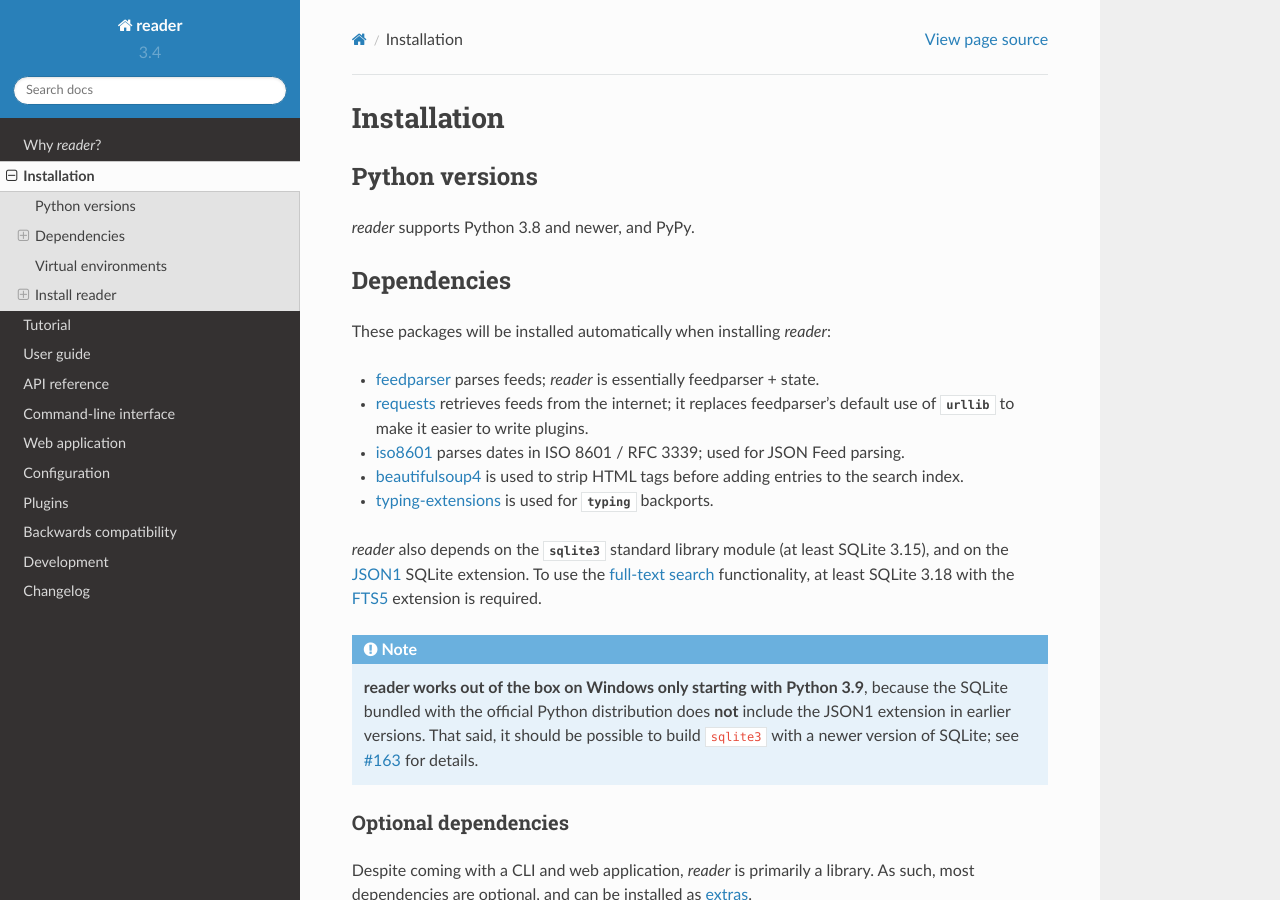
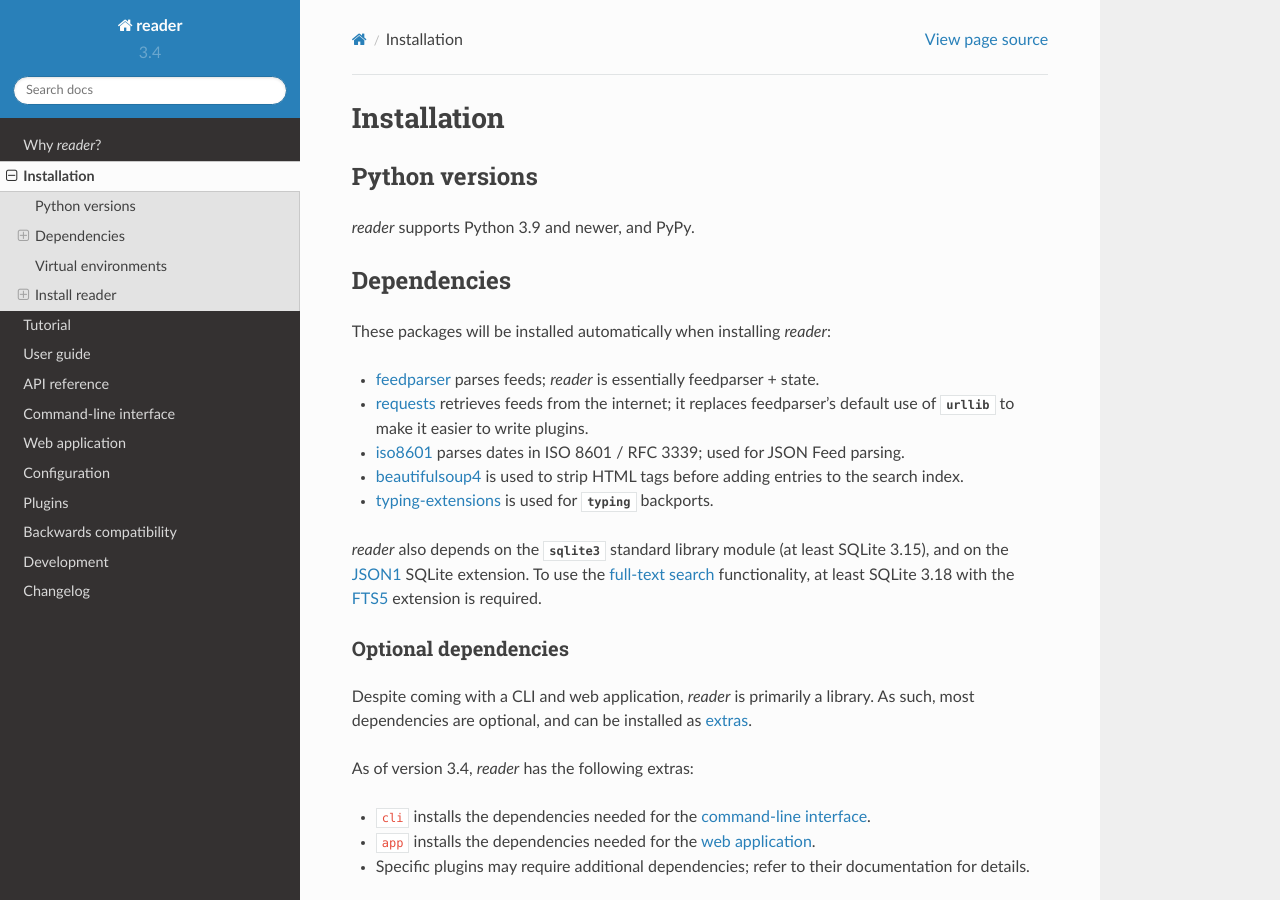
Before and after one commit to Alcides1123/reader, a Sphinx documentation site: the page built from docs/install.rst, in a window 1280 px wide and 900 px high. Built offline with Sphinx 7.4.7 and the Read the Docs theme 2.0.0, drawn with Linux system fonts in a browser that asks for light colours.

Commit message:
Drop Python 3.8 support (from setup.cfg and docs).
For #298.

```diff
--- a/CHANGES.rst
+++ b/CHANGES.rst
@@ -10,6 +10,8 @@ Version 3.4
 -----------
 
 Unreleased
+
+* Drop Python 3.8 support. (:issue:`298`)
 
 * Fix ``preview_feed_list`` plugin,
   broken by `3.3 <Version 3.3_>`_ parser refactoring.
--- a/docs/conf.py
+++ b/docs/conf.py
@@ -1,8 +1,10 @@
 import os
+import re
 import sys
 import unittest.mock
 
 import packaging.version
+from setuptools.config.setupcfg import read_configuration
 
 sys.path.insert(0, os.path.abspath('../src'))
 
@@ -67,7 +69,17 @@ autodoc_member_order = 'bysource'
 autodoc_typehints = 'none'
 
 
-rst_prolog = ""
+setup_cfg = read_configuration('../setup.cfg')
+python_requires = str(setup_cfg['options']['python_requires'])
+min_python = re.match("^>=(\d+\.\d+)$", python_requires).group(1)
+
+
+rst_prolog = f"""
+
+.. |min_python| replace:: {min_python}
+
+
+"""
 
 
 GOOGLE_SITE_VERIFICATION = os.environ.get('GOOGLE_SITE_VERIFICATION')
--- a/docs/index.rst
+++ b/docs/index.rst
@@ -74,7 +74,7 @@ Project information
 its documentation lives at `Read the Docs`_,
 the code on `GitHub`_,
 and the latest release on `PyPI`_.
-It is rigorously tested on Python 3.8+ and PyPy.
+It is rigorously tested on Python |min_python|\+ and PyPy.
 
 
 .. _Read the Docs: https://reader.readthedocs.io/
--- a/docs/install.rst
+++ b/docs/install.rst
@@ -5,7 +5,7 @@ Installation
 Python versions
 ---------------
 
-*reader* supports Python 3.8 and newer, and PyPy.
+*reader* supports Python |min_python| and newer, and PyPy.
 
 
 Dependencies
@@ -26,15 +26,6 @@ These packages will be installed automatically when installing *reader*:
 (at least SQLite 3.15), and on the `JSON1`_ SQLite extension.
 To use the :ref:`full-text search <fts>` functionality,
 at least SQLite 3.18 with the `FTS5`_ extension is required.
-
-.. note::
-
-    **reader works out of the box on Windows only starting with Python 3.9**,
-    because the SQLite bundled with the official Python distribution
-    does **not** include the JSON1 extension in earlier versions.
-    That said, it should be possible to build ``sqlite3``
-    with a newer version of SQLite;
-    see :issue:`163` for details.
 
 
 .. _optional dependencies:
--- a/setup.cfg
+++ b/setup.cfg
@@ -23,7 +23,6 @@ classifiers =
     Programming Language :: Python
     Programming Language :: Python :: 3
     Programming Language :: Python :: 3 :: Only
-    Programming Language :: Python :: 3.8
     Programming Language :: Python :: 3.9
     Programming Language :: Python :: 3.10
     Programming Language :: Python :: 3.11
@@ -43,7 +42,7 @@ keywords = atom, cdf, feed, rdf, rss, json feed, web feed, podcast, feed reader,
 packages = find_namespace:
 package_dir = = src
 include_package_data = true
-python_requires = >=3.8
+python_requires = >=3.9
 
 install_requires =
     typing-extensions>=4
@@ -134,6 +133,8 @@ docs =
     sphinx-issues
     sphinx-hoverxref
     sphinxcontrib-log-cabinet
+    # for read_configuration used in conf.py
+    setuptools
 
 # things needed to develop / test locally / make releases
 dev =
```
